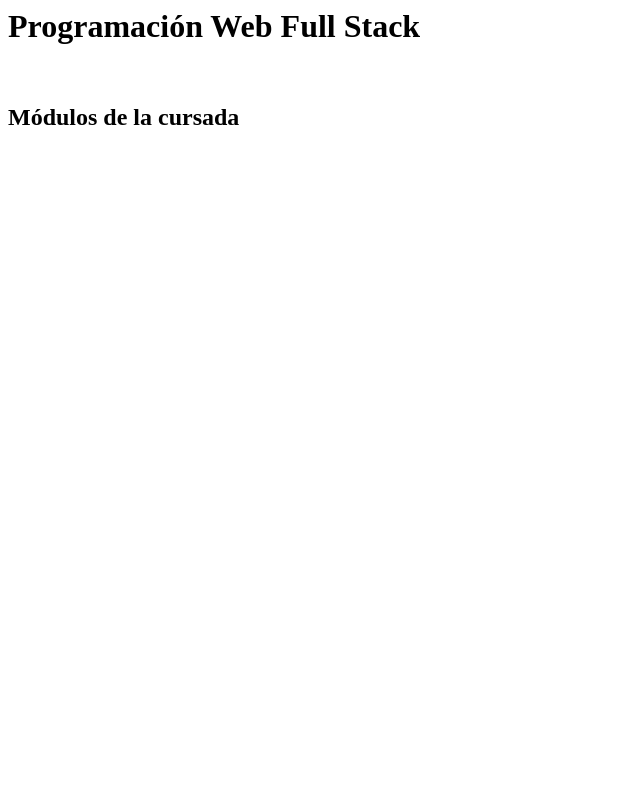
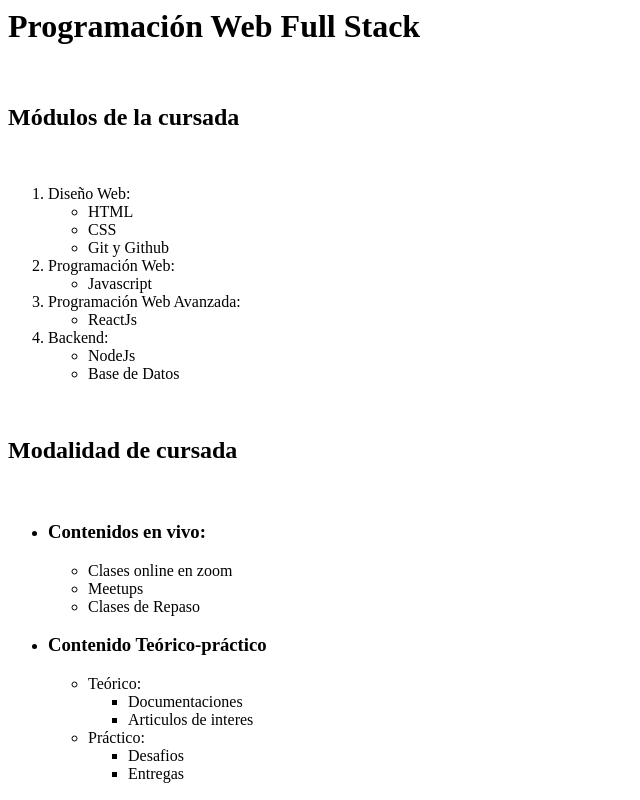
Before and after one commit to Alexander-Romero/Actividad-1, a plain HTML site: page Listas.html in a window 1280 px wide. Shown: the whole page, without its empty margins (0-640 px from the left). Drawn offline with Linux system fonts and the light colour scheme.

Commit message:
Listas Anidadas

```diff
--- a/Listas.html
+++ b/Listas.html
@@ -10,5 +10,59 @@
     <br>
 
     <h2>Módulos de la cursada</h2>
+    <br>
+
+    <ol>
+        <li>Diseño Web:</li>
+            <ul>
+                <li>HTML</li>
+                <li>CSS</li>
+                <li>Git y Github</li>
+            </ul>
+
+        <li>Programación Web:</li>
+            <ul>
+                <li>Javascript</li>
+            </ul>
+
+        <li>Programación Web Avanzada:</li>
+            <ul>
+                <li>ReactJs</li>
+            </ul>
+
+        <li>Backend:</li>
+            <ul>
+                <li>NodeJs</li>
+                <li>Base de Datos</li>
+            </ul>
+    </ol>
+    <br>
+    <h2>Modalidad de cursada</h2>
+    <br>
+
+    <ul>
+        <li><h3>Contenidos en vivo:</h3></li>
+        <ul>
+            <li>Clases online en zoom</li>
+            <li>Meetups</li>
+            <li>Clases de Repaso</li>
+        </ul>
+
+        <li><h3>Contenido Teórico-práctico</h3></li>
+        <ul>
+            <li>Teórico:</li>
+                <ul>
+                   <li>Documentaciones</li>
+                   <li>Articulos de interes</li>
+                </ul>
+            <li>Práctico:</li>
+                <ul>
+                    <li>Desafios</li>
+                    <li>Entregas</li>
+                </ul>
+        </ul>
+    </ul>
+
+
 </body>
 </html>
```
